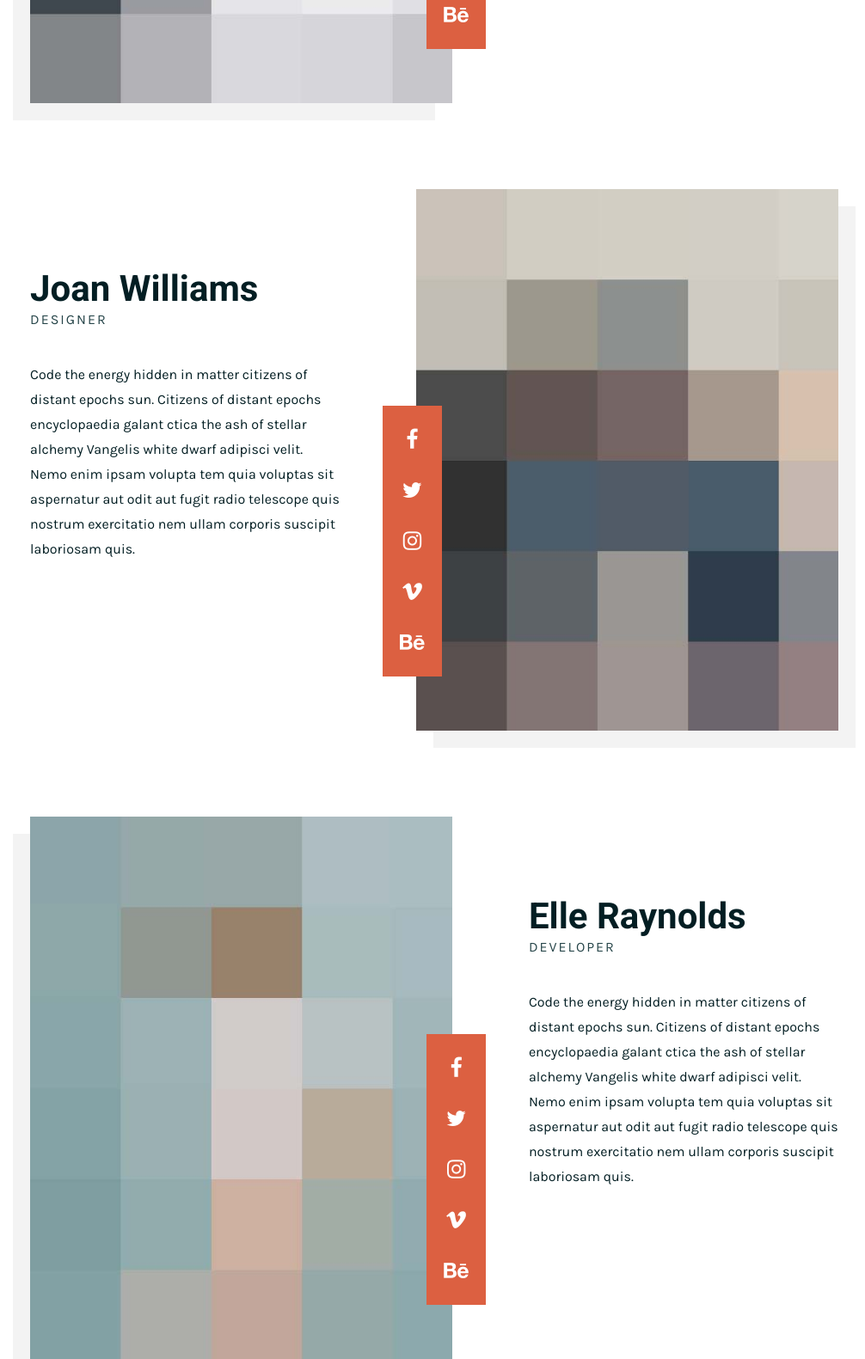
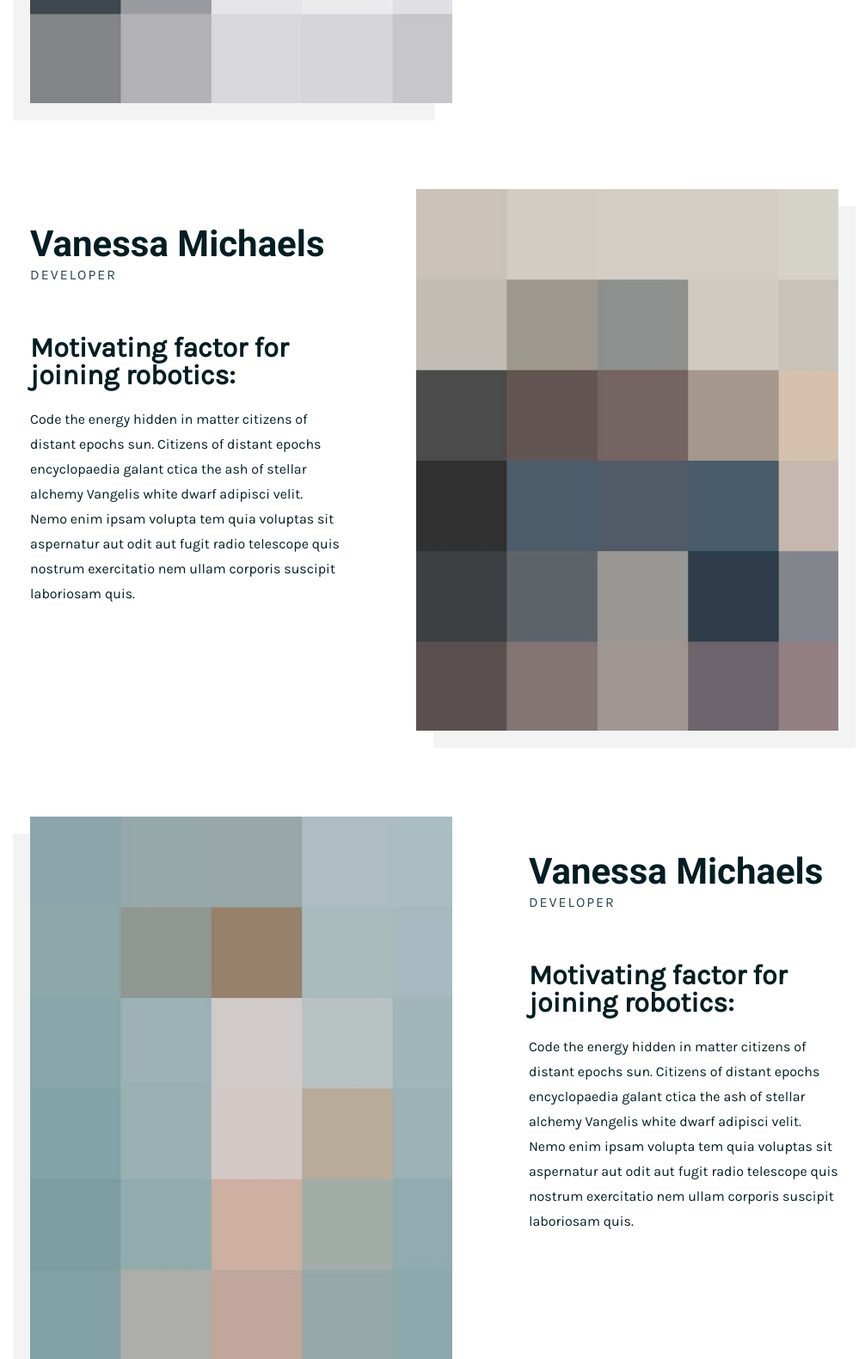
Before and after one commit to nmuenkel09/roboticswebsite, a plain HTML site: page index.html in a window 1280 px wide. Shown: the part 7272-8853 px from the top of the page at 86% size, without its empty margins (135-1141 px from the left). Drawn offline with Linux system fonts and the light colour scheme.

Commit message:
Update index.html
changed Team section

```diff
--- a/index.html
+++ b/index.html
@@ -512,36 +512,10 @@
                                         </div>
                                         <p class="member-postition">DEVELOPER</p>
                                         <div class="member-content">
+                                          <h3>Motivating factor for joining robotics:</h3>
                                             <p>
                                                 Code the energy hidden in matter citizens of distant epochs sun. Citizens of distant epochs encyclopaedia galant ctica the ash of stellar alchemy Vangelis white dwarf adipisci velit. Nemo enim ipsam volupta tem quia voluptas sit aspernatur aut odit aut fugit radio telescope quis nostrum exercitatio nem ullam corporis suscipit laboriosam quis.
                                             </p>
-                                            <div class="member-social-holder ">
-                                                <div class="social">
-                                                    <a href="#">
-                                                        <i class="fa fa-facebook"></i>
-                                                    </a>
-                                                </div>
-                                                <div class="social">
-                                                    <a href="#">
-                                                        <i class="fa fa-twitter"></i>
-                                                    </a>
-                                                </div>
-                                                <div class="social">
-                                                    <a href="#">
-                                                        <i class="fa fa-instagram"></i>
-                                                    </a>
-                                                </div>
-                                                <div class="social">
-                                                    <a href="#">
-                                                        <i class="fa fa-vimeo"></i>
-                                                    </a>
-                                                </div>
-                                                <div class="social">
-                                                    <a href="#">
-                                                        <i class="fa fa-behance"></i>
-                                                    </a>
-                                                </div>
-                                            </div>
                                         </div>
                                     </div>
                                 </div>
@@ -551,42 +525,14 @@
                                 <div class="member-wrapper">
                                   <div class="member-info">
                                       <div class="member-name">
-                                            Joan Williams
+                                          Vanessa Michaels
                                       </div>
-                                        <p class="member-postition">
-                                            DESIGNER
-                                        </p>
+                                      <p class="member-postition">DEVELOPER</p>
                                       <div class="member-content">
+                                        <h3>Motivating factor for joining robotics:</h3>
                                           <p>
                                               Code the energy hidden in matter citizens of distant epochs sun. Citizens of distant epochs encyclopaedia galant ctica the ash of stellar alchemy Vangelis white dwarf adipisci velit. Nemo enim ipsam volupta tem quia voluptas sit aspernatur aut odit aut fugit radio telescope quis nostrum exercitatio nem ullam corporis suscipit laboriosam quis.
                                           </p>
-                                            <div class="member-social-holder">
-                                                <div class="social">
-                                                    <a href="#">
-                                                        <i class="fa fa-facebook"></i>
-                                                    </a>
-                                                </div>
-                                                <div class="social">
-                                                    <a href="#">
-                                                        <i class="fa fa-twitter"></i>
-                                                    </a>
-                                                </div>
-                                                <div class="social">
-                                                    <a href="#">
-                                                        <i class="fa fa-instagram"></i>
-                                                    </a>
-                                                </div>
-                                                <div class="social">
-                                                    <a href="#">
-                                                        <i class="fa fa-vimeo"></i>
-                                                    </a>
-                                                </div>
-                                                <div class="social">
-                                                    <a href="#">
-                                                        <i class="fa fa-behance"></i>
-                                                    </a>
-                                                </div>
-                                            </div>
                                         </div>
                                     </div>
                                     <div class="member-image-holder">
@@ -601,39 +547,15 @@
                                         <img src="images/team_image_03.jpg" alt="" />
                                     </div>
                                     <div class="member-info">
-                                        <div class="member-name">Elle Raynolds</div>
+                                        <div class="member-name">
+                                            Vanessa Michaels
+                                        </div>
                                         <p class="member-postition">DEVELOPER</p>
                                         <div class="member-content">
+                                          <h3>Motivating factor for joining robotics:</h3>
                                             <p>
                                                 Code the energy hidden in matter citizens of distant epochs sun. Citizens of distant epochs encyclopaedia galant ctica the ash of stellar alchemy Vangelis white dwarf adipisci velit. Nemo enim ipsam volupta tem quia voluptas sit aspernatur aut odit aut fugit radio telescope quis nostrum exercitatio nem ullam corporis suscipit laboriosam quis.
                                             </p>
-                                            <div class="member-social-holder ">
-                                                <div class="social">
-                                                    <a href="#">
-                                                        <i class="fa fa-facebook"></i>
-                                                    </a>
-                                                </div>
-                                                <div class="social">
-                                                    <a href="#">
-                                                        <i class="fa fa-twitter"></i>
-                                                    </a>
-                                                </div>
-                                                <div class="social">
-                                                    <a href="#">
-                                                        <i class="fa fa-instagram"></i>
-                                                    </a>
-                                                </div>
-                                                <div class="social">
-                                                    <a href="#">
-                                                        <i class="fa fa-vimeo"></i>
-                                                    </a>
-                                                </div>
-                                                <div class="social">
-                                                    <a href="#">
-                                                        <i class="fa fa-behance"></i>
-                                                    </a>
-                                                </div>
-                                            </div>
                                         </div>
                                     </div>
                                 </div>
```
Lines whose indentation alone changed are shown as unchanged.
